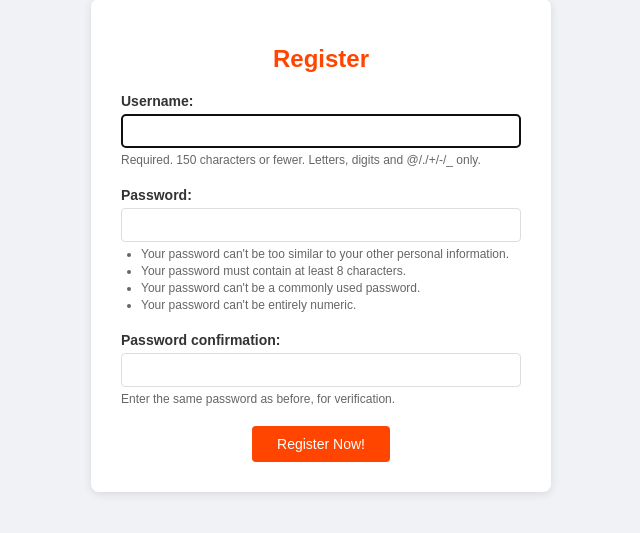
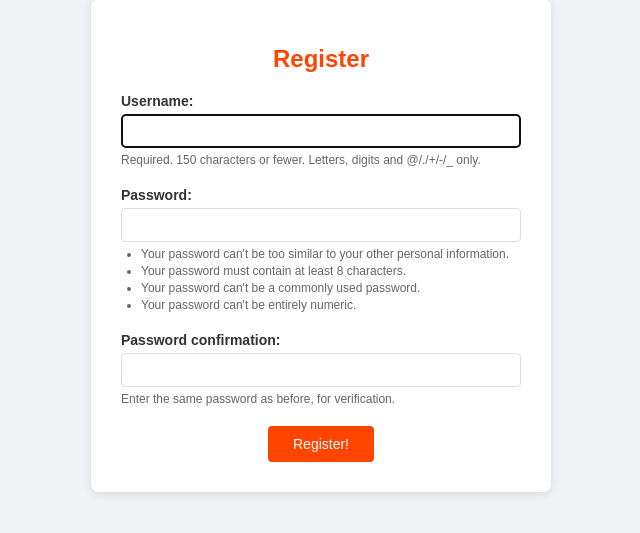
Before and after one commit to KrisnaPutraP/Morehub, a Django app: page /register/ in a window 1280 px wide. Shown: the part 31-564 px from the top of the page, without its empty margins (319-959 px from the left). Run offline with Django 5.2, Linux system fonts and the light colour scheme.

Commit message:
FINAL COMMIT TUGAS 4

```diff
--- a/main/templates/login.html
+++ b/main/templates/login.html
@@ -113,7 +113,7 @@
         {{ form.as_table }}
       </table>
       <div class="button-container">
-        <input class="btn login_btn" type="submit" value="Login" />
+        <input class="btn login_btn" type="submit" value="Login!" />
       </div>
     </form>
 
--- a/main/templates/register.html
+++ b/main/templates/register.html
@@ -147,7 +147,7 @@
       </div>
 
       <div class="button-container">
-        <input type="submit" name="submit" value="Register Now!" />
+        <input type="submit" name="submit" value="Register!" />
       </div>
     </form>
 
```
